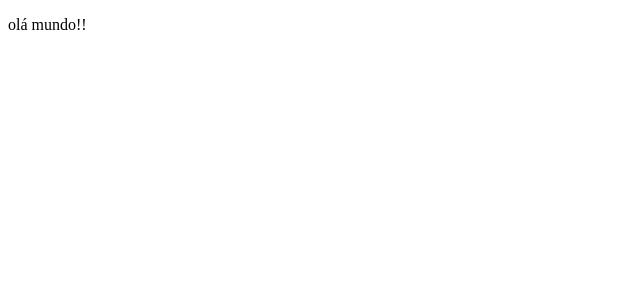
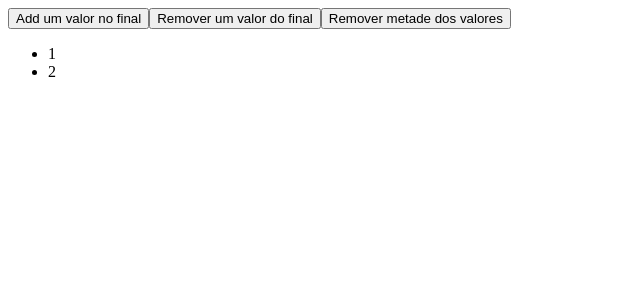
Before and after one commit to jospnunes/ToDoList-VueJS, a Vue app: page / in a window 1280 px wide. Shown: the top 300 px of the page, without its empty margins (0-640 px from the left). Built offline with nearby package versions, Linux system fonts and the light colour scheme.

Commit message:
Manipular Lista

```diff
--- a/src/App.vue
+++ b/src/App.vue
@@ -1,9 +1,23 @@
-<script setup>
-
+<script>
+export default {
+  data(){
+    return{
+      show: true,
+      list:[1,2]
+    }
+  }
+}
 </script>
 
 <template>
- <p>olá mundo!!</p>
+
+ <button @click="list.push(list.length +1)" >Add um valor no final</button>
+ <button @click="list.pop()">Remover um valor do final</button>
+ <button @click="list.splice(list.length/2)">Remover metade dos valores</button>
+
+ <ul v-if="show && list.length">
+  <li v-for="item in list"> {{ item }}</li>
+ </ul>
 </template>
 
 <style>
```
